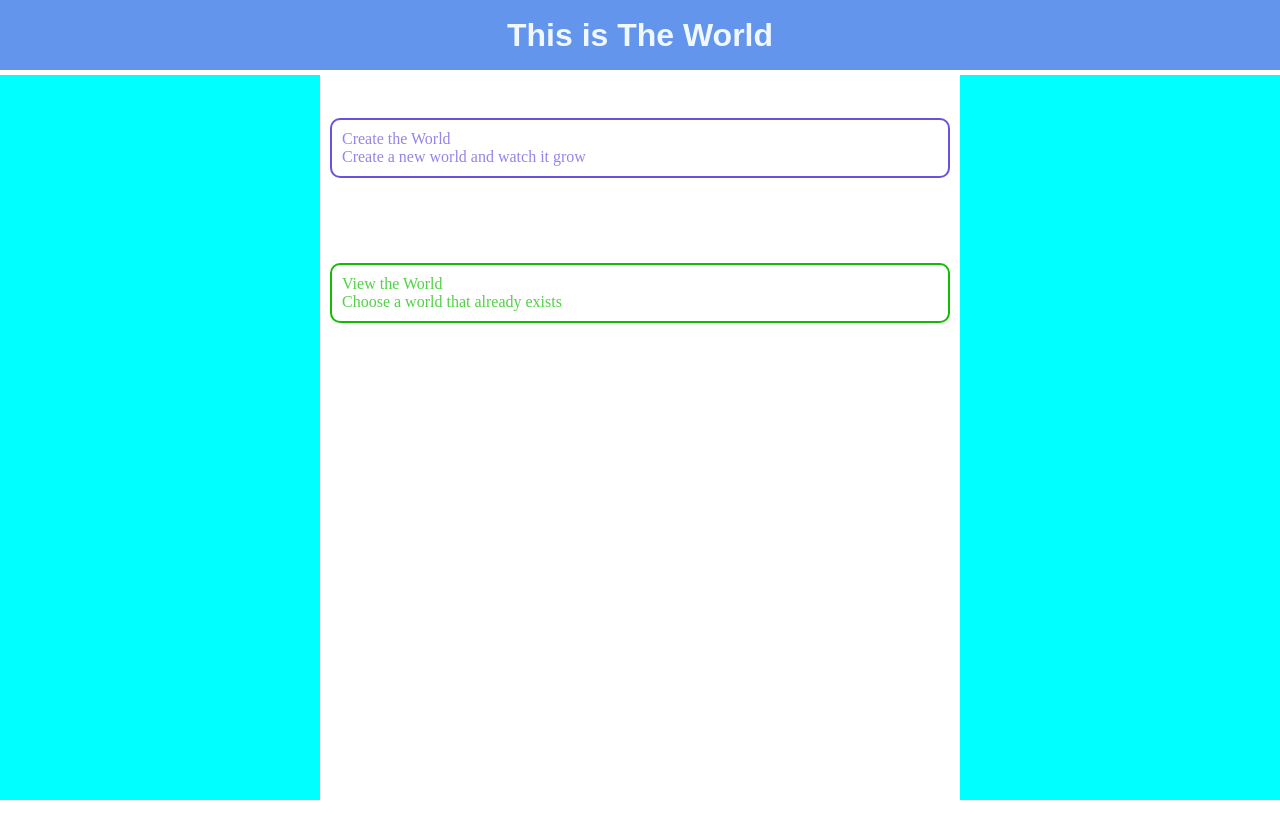
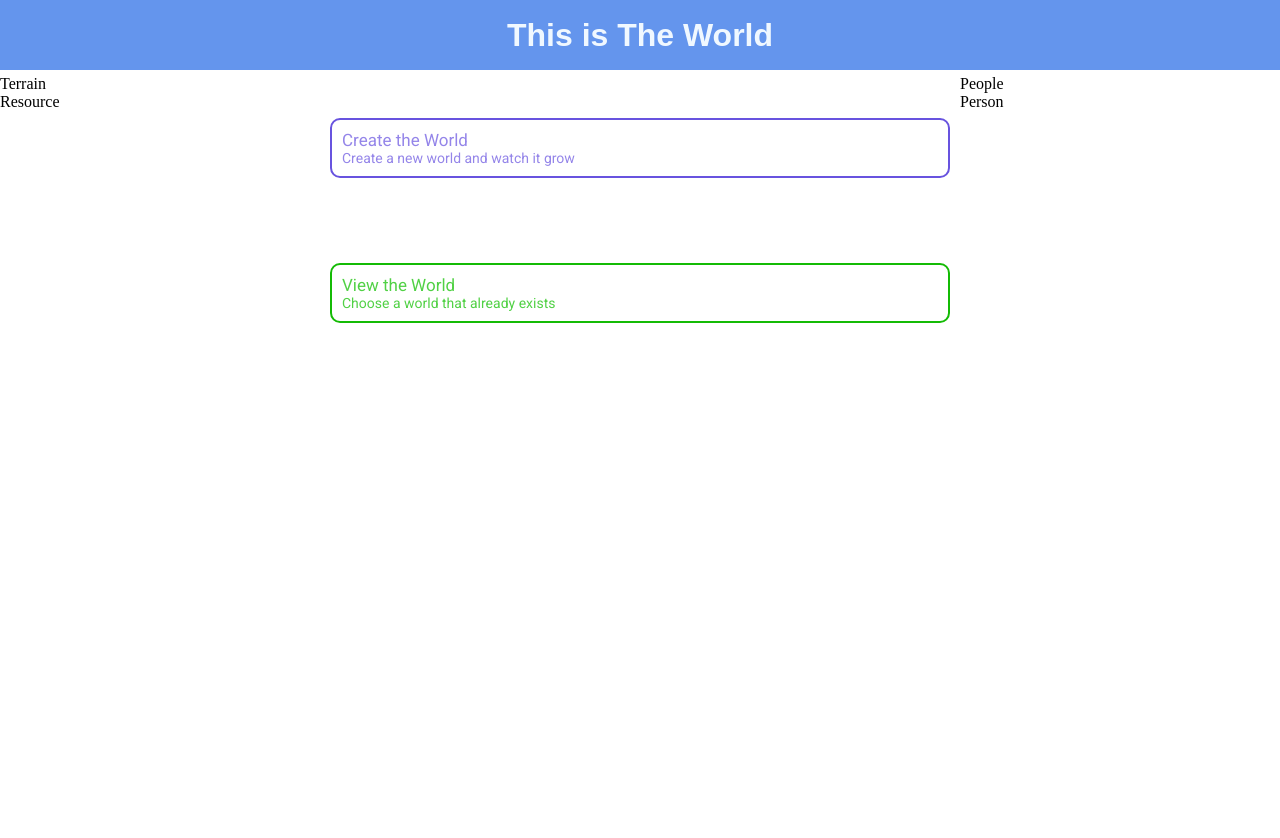
Before and after one commit to ngquocnhat9317/project-world, an Angular app in the folder frondend-world/: page / in a window 1280 px wide. Shown: the top 838 px of the page. Before the commit the page ends 800 px from the top, so only its background shows below. Built offline with nearby package versions, Linux system fonts and the light colour scheme.

Commit message:
add css to body component

```diff
--- a/frondend-world/src/app/app.module.ts
+++ b/frondend-world/src/app/app.module.ts
@@ -8,6 +8,7 @@ import { BodyComponent } from './components/body/body.component';
 import { WorldMapComponent } from './components/world-map/world-map.component';
 import { WorldCellComponent } from './components/world-cell/world-cell.component';
 import { WorldListComponent } from './components/world-list/world-list.component';
+import { TabListComponent } from './components/tab-list/tab-list.component';
 
 @NgModule({
     declarations: [
@@ -16,7 +17,8 @@ import { WorldListComponent } from './components/world-list/world-list.component
         BodyComponent,
         WorldMapComponent,
         WorldCellComponent,
-        WorldListComponent
+        WorldListComponent,
+        TabListComponent
     ],
     imports: [
         BrowserModule,
--- a/frondend-world/src/app/components/body/body.component.css
+++ b/frondend-world/src/app/components/body/body.component.css
@@ -1,3 +1,5 @@
+@import url('https://fonts.googleapis.com/css2?family=Roboto&display=swap');
+
 .main-content {
     display: flex;
     justify-content: space-between;
@@ -6,13 +8,12 @@
 
 .right-side, .left-side {
     width: 25%;
-    background-color: aqua;
 }
 
 .middle-side {
     width: 50%;
     height: 100%;
-    min-width: 300px;
+    min-width: 450px;
     box-sizing: border-box;
 }
 
@@ -37,6 +38,15 @@
 
 .btn p {
     margin: 0;
+    font-family: 'Roboto', sans-serif;
+}
+
+.btn-name {
+    font-size: 17px;
+}
+
+.btn-description {
+    font-size: 14px;
 }
 
 .btn:hover {
@@ -62,6 +72,8 @@
 }
 
 .world-map-content {
+    width: 100%;
+    height: 80%;
     display: flex;
     justify-content: center;
     align-items: center;
@@ -70,3 +82,17 @@
 .span {
     margin: 0 5px;
 }
+
+@media screen and (max-width: 900px) {
+    .left-side {
+        width: 30%;
+    }
+
+    .right-side {
+        display: none;
+    }
+
+    .middle-side {
+        width: 70%;
+    }
+}
--- a/frondend-world/src/app/components/body/body.component.html
+++ b/frondend-world/src/app/components/body/body.component.html
@@ -1,17 +1,26 @@
 <div class="main-content">
-    <div class="left-side"></div>
+    <tab-list
+        [items]="leftSideItems"
+        [local]="cellLocal"
+        class="left-side">
+    </tab-list>
     <div class="middle-side">
         <div class="btn-group" *ngIf="worldId == undefined">
             <div class="btn btn-create" (click)="createWorld()">
-                <p>Create the World</p>
-                <p>Create a new world and watch it grow</p>
+                <p class="btn-name">Create the World</p>
+                <p class="btn-description">Create a new world and watch it grow</p>
             </div>
             <div class="btn btn-view">
-                <p>View the World</p>
-                <p>Choose a world that already exists</p>
+                <p class="btn-name">View the World</p>
+                <p class="btn-description">Choose a world that already exists</p>
             </div>
         </div>
         <world-map class="world-map-content" [worldId]="worldId" (selectCell)="onSelect($event)"></world-map>
     </div>
-    <div class="right-side"></div>
+    <tab-list
+        [items]="rightSideItems"
+        [local]="cellLocal"
+        *ngIf="rightSideItems.length > 0"
+        class="right-side">
+    </tab-list>
 </div>
--- a/frondend-world/src/app/components/body/body.component.ts
+++ b/frondend-world/src/app/components/body/body.component.ts
@@ -4,13 +4,17 @@ import { WorldMapService } from 'src/app/services/world-map.service';
 @Component({
     selector: 'app-body',
     templateUrl: './body.component.html',
-    styleUrls: ['./body.component.css']
+    styleUrls: ['./body.component.css'],
+    host: {
+        '(window:resize)': 'onResize($event)'
+    }
 })
 export class BodyComponent implements OnInit {
 
-    worldId: string | undefined = undefined
-
-    cellLocal?: string
+    worldId: string | undefined = undefined;
+    cellLocal?: string;
+    leftSideItems: string[] = ['Terrain', 'Resource']
+    rightSideItems: string[] = ['People', 'Person']
 
     constructor(private worldService: WorldMapService) { }
 
@@ -24,6 +28,16 @@ export class BodyComponent implements OnInit {
 
     onSelect(local: string) {
         this.cellLocal = local
-        console.log(this.cellLocal)
+    }
+
+    onResize(event: any){
+        let innerWidth = event.target.innerWidth
+        if (innerWidth < 900) {
+            this.leftSideItems = this.rightSideItems.concat(this.leftSideItems)
+            this.rightSideItems = []
+        } else {
+            this.leftSideItems = ['Terrain', 'Resource']
+            this.rightSideItems = ['People', 'Person']
+        }
     }
 }
--- /dev/null
+++ b/frondend-world/src/app/components/tab-list/tab-list.component.html
@@ -0,0 +1,5 @@
+<div *ngIf="items">
+    <div *ngFor="let item of items">
+        {{item}}
+    </div>
+</div>
--- /dev/null
+++ b/frondend-world/src/app/components/tab-list/tab-list.component.ts
@@ -0,0 +1,16 @@
+import { Component, Input, OnInit } from '@angular/core';
+
+@Component({
+    selector: 'tab-list',
+    templateUrl: './tab-list.component.html',
+    styleUrls: ['./tab-list.component.css'],
+})
+export class TabListComponent implements OnInit {
+
+    @Input() items?: string[];
+    @Input() local?: string;
+
+    constructor() {}
+
+    ngOnInit(): void {}
+}
--- a/frondend-world/src/app/components/world-cell/world-cell.component.ts
+++ b/frondend-world/src/app/components/world-cell/world-cell.component.ts
@@ -1,16 +1,12 @@
 import { Component, Input, OnInit } from '@angular/core';
 
 @Component({
-  selector: 'app-world-cell',
-  templateUrl: './world-cell.component.html',
-  styleUrls: ['./world-cell.component.css']
+    selector: 'app-world-cell',
+    templateUrl: './world-cell.component.html',
+    styleUrls: ['./world-cell.component.css'],
 })
 export class WorldCellComponent implements OnInit {
+    constructor() {}
 
-
-  constructor() { }
-
-  ngOnInit(): void {
-  }
-
+    ngOnInit(): void {}
 }
--- a/frondend-world/src/app/components/world-list/world-list.component.ts
+++ b/frondend-world/src/app/components/world-list/world-list.component.ts
@@ -1,15 +1,12 @@
 import { Component, OnInit } from '@angular/core';
 
 @Component({
-  selector: 'world-list',
-  templateUrl: './world-list.component.html',
-  styleUrls: ['./world-list.component.css']
+    selector: 'world-list',
+    templateUrl: './world-list.component.html',
+    styleUrls: ['./world-list.component.css'],
 })
 export class WorldListComponent implements OnInit {
+    constructor() {}
 
-  constructor() { }
-
-  ngOnInit(): void {
-  }
-
+    ngOnInit(): void {}
 }
--- a/frondend-world/src/app/components/world-map/world-map.component.css
+++ b/frondend-world/src/app/components/world-map/world-map.component.css
@@ -1,16 +1,32 @@
+@import url('https://fonts.googleapis.com/css2?family=Roboto+Slab&display=swap');
+
 table, td {
-    border: 1px solid #bbdbee;
-    border-radius: 5px;
+    border-collapse: collapse;
 }
 
 .world-map {
-    background-color: #504f5a;
 }
 
 .cell-map {
-    height: 27px;
-    width: 27px;
+    height: 40px;
+    width: 40px;
     background-color: #88b04b;
+    border: 1px solid #bbdbee;
+}
+
+.cell-row {
+    width: 20px;
+}
+
+.cell-column {
+    height: 20px;
+}
+
+.cell-column, .cell-row {
+    text-align: center;
+    font-family: 'Roboto Slab', serif;
+    font-size: 12px;
+    font-weight: 500;
 }
 
 .cell-map p {
--- a/frondend-world/src/app/components/world-map/world-map.component.html
+++ b/frondend-world/src/app/components/world-map/world-map.component.html
@@ -1,7 +1,12 @@
 <div *ngIf="worldId">
     <table class="world-map">
         <tbody>
-            <tr *ngFor="let row of map">
+            <tr>
+                <td></td>
+                <td class="cell-column" *ngFor="let column of listColumn">{{column}}</td>
+            </tr>
+            <tr *ngFor="let row of map; index as i">
+                <td class="cell-row">{{listRow[i]}}</td>
                 <td class="cell-map" *ngFor="let cell of row" (click)="select(cell.local)">
                 </td>
             </tr>
--- a/frondend-world/src/app/services/world-map.service.ts
+++ b/frondend-world/src/app/services/world-map.service.ts
@@ -21,7 +21,8 @@ const getDumpMap = (center: string): MapData => {
                 'local': `${x}/${y}`,
                 'status': '1'
             })
-            listColumn.push(x)
+            if (listColumn.length < 9)
+                listColumn.push(x)
         }
         rows.push(cells);
         listRow.push(y)
```
Also changed, not shown: frondend-world/src/app/components/tab-list/tab-list.component.css (added), 2 other files (tests, documents, lock files or other folders).
